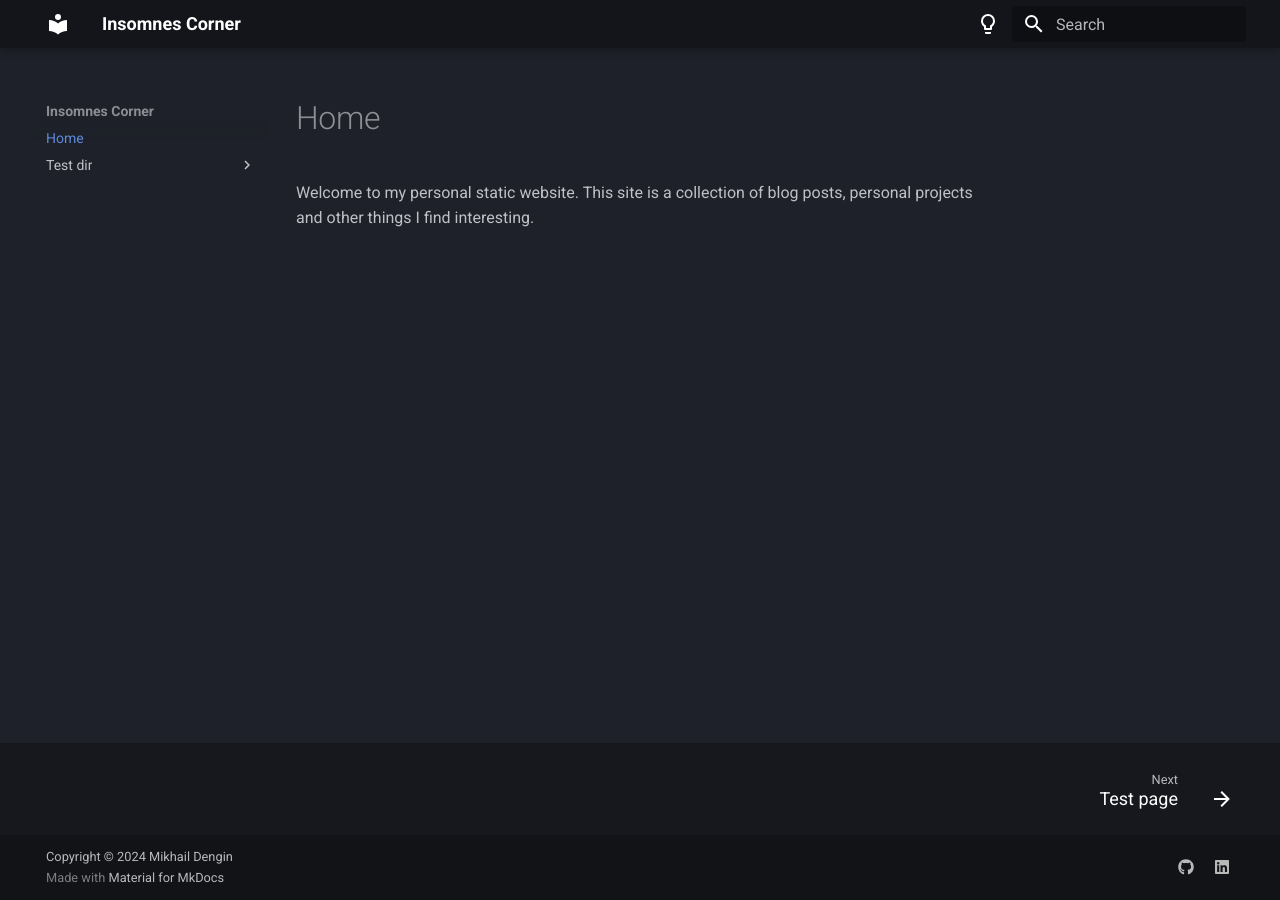
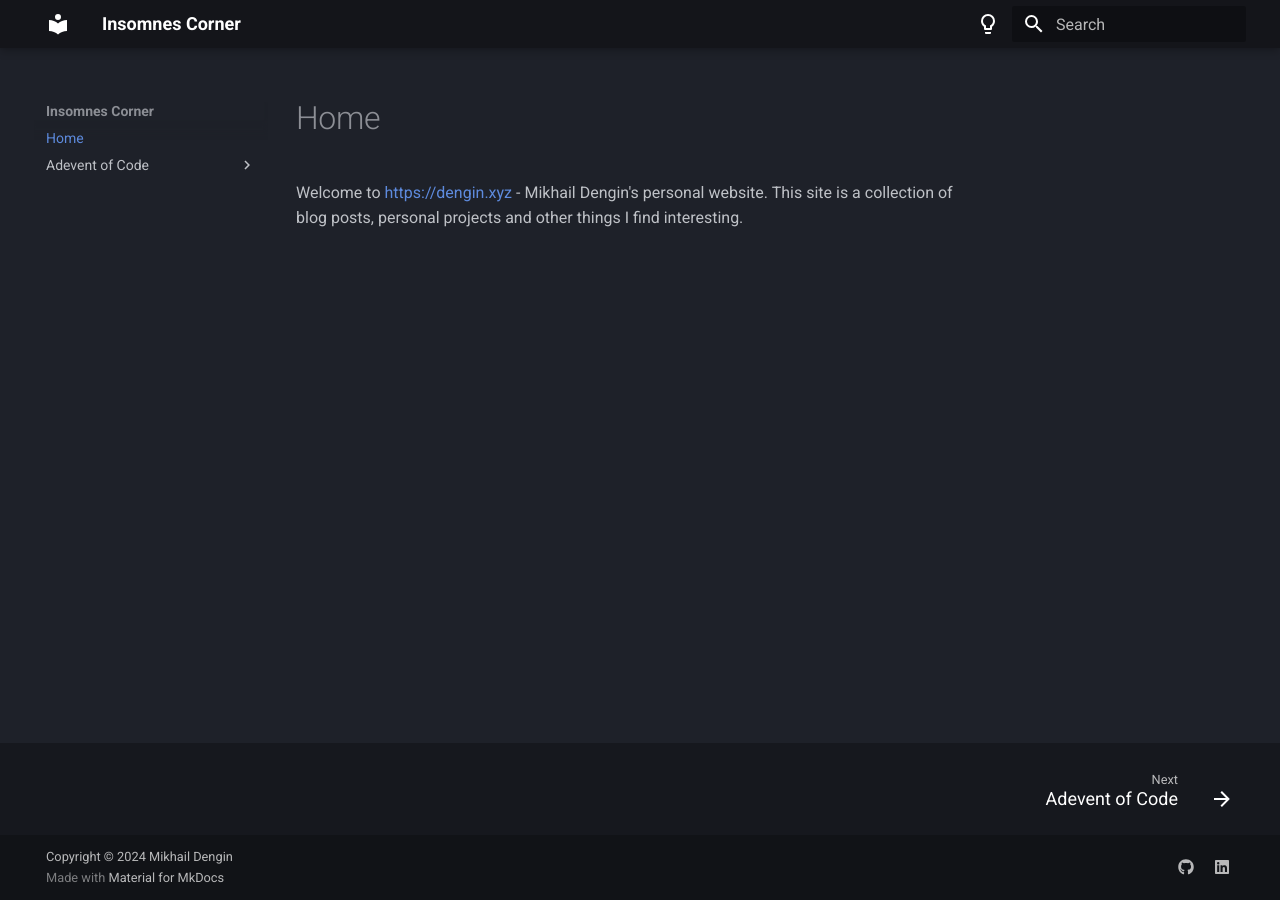
Before and after one commit to insomnes/my-static-site, an MkDocs documentation site: the page built from docs/index.md, in a window 1280 px wide. Built offline with MkDocs 1.6.1 and Material for MkDocs 9.7.7, drawn with Linux system fonts in a browser that asks for light colours.

Commit message:
Add advent_of_code

```diff
--- a/docs/index.md
+++ b/docs/index.md
@@ -1,3 +1,3 @@
 # Home
-Welcome to my personal static website.
+Welcome to [https://dengin.xyz](https://dengin.xyz) - Mikhail Dengin's personal website.
 This site is a collection of blog posts, personal projects and other things I find interesting.
--- a/mkdocs.yml
+++ b/mkdocs.yml
@@ -1,5 +1,20 @@
 site_name: Insomnes Corner
 site_url: https://dengin.xyz/
+nav:
+  - Home: index.md
+  - Adevent of Code:
+    - advent_of_code/index.md
+    - 2021:
+      - advent_of_code/2021/index.md
+      - advent_of_code/2021/01_sonar_sweep.md
+markdown_extensions:
+  - toc:
+      permalink: true
+  - pymdownx.highlight:
+      use_pygments: true
+      linenums: true
+      pygments_lang_class: true
+  - pymdownx.superfences
 theme:
   name: material
   palette:
@@ -14,13 +29,15 @@ theme:
       toggle:
         icon: material/lightbulb
         name: Switch to dark mode
-
   font:
     text: 'Roboto'
     code: 'Roboto Mono'
   search: true
   features:
     - navigation.footer
+    - navigation.indexes
+    - content.code.copy
+    - content.code.annotate
 extra:
   social:
     - name: My GitHub
@@ -29,5 +46,4 @@ extra:
     - name: My LinkedIn
       icon: fontawesome/brands/linkedin
       link: https://www.linkedin.com/in/mikhail-dengin/
-
 copyright: Copyright &copy; 2024 Mikhail Dengin
```
Also changed, not shown: docs/advent_of_code/2021/01_sonar_sweep.md (added, +45 -0 lines), docs/advent_of_code/2021/index.md (added, +8 -0 lines), docs/advent_of_code/index.md (added, +9 -0 lines).
